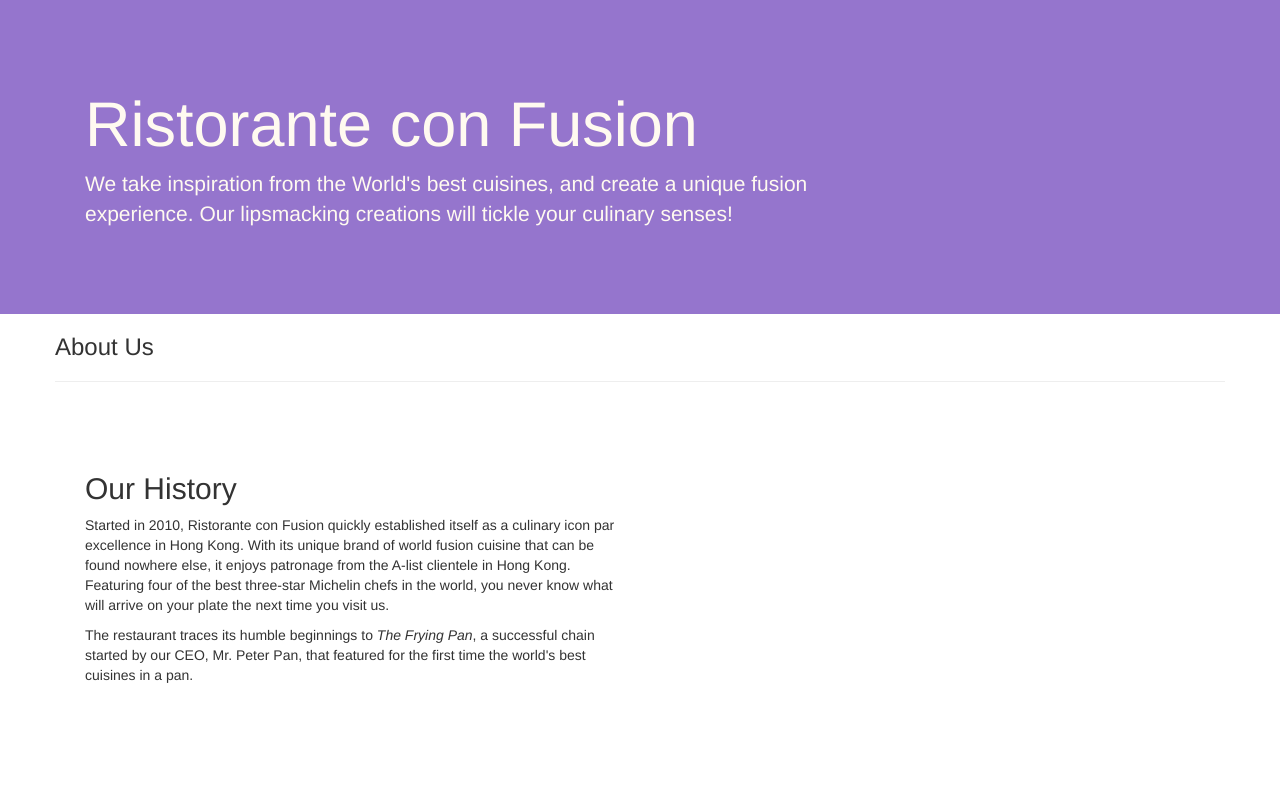
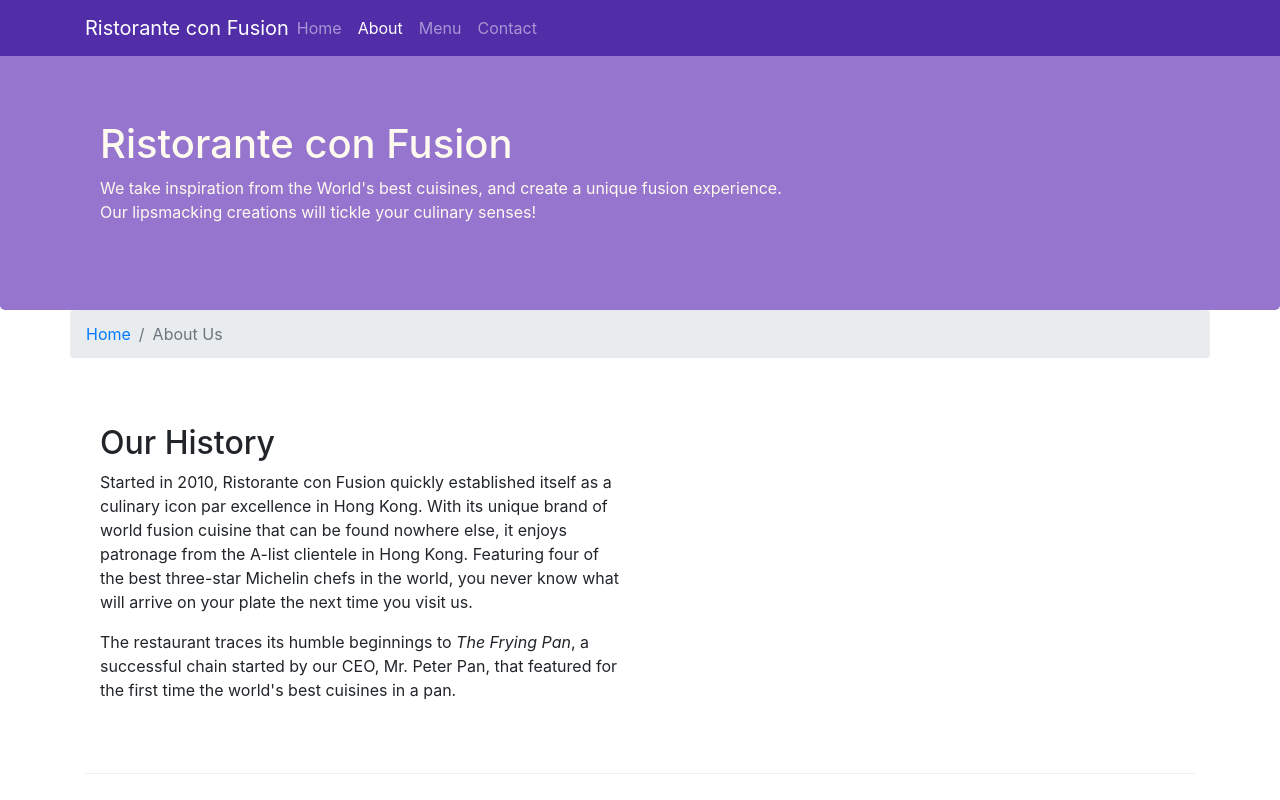
Before and after one commit to sumanthlade/coursera_bootstrap, a plain HTML site: page aboutus.html in a window 1280 px wide. Shown: the top 800 px of the page. Drawn offline with nearby package versions, Linux system fonts and the light colour scheme.

Commit message:
navbar and breadcrumbs

```diff
--- a/aboutus.html
+++ b/aboutus.html
@@ -17,6 +17,23 @@
 
 <body>
 
+    <nav class="navbar navbar-dark navbar-expand-sm fixed-top">
+        <div class="container">
+            <button class="navbar-toggler" type="button" data-toggle="collapse" data-target="#Navbar">
+                <span class="navbar-toggler-icon"></span>
+            </button>
+            <a class="navbar-brand mr-auto" href="./index.html">Ristorante con Fusion</a>
+            <div class="collapse navbar-collapse" id="Navbar">
+                <ul class="navbar-nav mr-auto">
+                    <li class="nav-item"><a class="nav-link" href="./index.html">Home</a></li>
+                    <li class="nav-item active"><a class="nav-link" href="#">About</a></li>
+                    <li class="nav-item"><a class="nav-link" href="#">Menu</a></li>
+                    <li class="nav-item"><a class="nav-link" href="#">Contact</a></li>
+
+                </ul>
+            </div>
+        </div>
+    </nav>
     <header class="jumbotron">
         <div class="container">
             <div class="row row-header">
@@ -32,10 +49,11 @@
 
     <div class="container">
         <div class="row">
-            <div class="col-12">
-               <h3>About Us</h3>
+               <ol class="col-12 breadcrumb">
+                    <li class="breadcrumb-item"><a href="./index.html">Home</a></li>
+                    <li class="breadcrumb-item active"> About Us</a></li>
+               </ol>
                <hr>
-            </div>
         </div>
 
         <div class="row row-content">
@@ -71,7 +89,7 @@
                 <div class="col-4 offset-1 col-sm-2">
                     <h5>Links</h5>
                     <ul class="list-unstyled">
-                        <li><a href="#">Home</a></li>
+                        <li><a href="./index.html">Home</a></li>
                         <li><a href="#">About</a></li>
                         <li><a href="#">Menu</a></li>
                         <li><a href="#">Contact</a></li>
--- a/styles.css
+++ b/styles.css
@@ -27,3 +27,12 @@
     margin: 0px auto;
     color: #0f0f0f;
 }
+body
+{
+    padding: 50px 0px 0px 0px;
+    z-index:0;
+}
+.navbar-dark
+{
+background-color: #512DA8;
+}
```
Also changed, not shown: index.html (+17 -1 lines).
